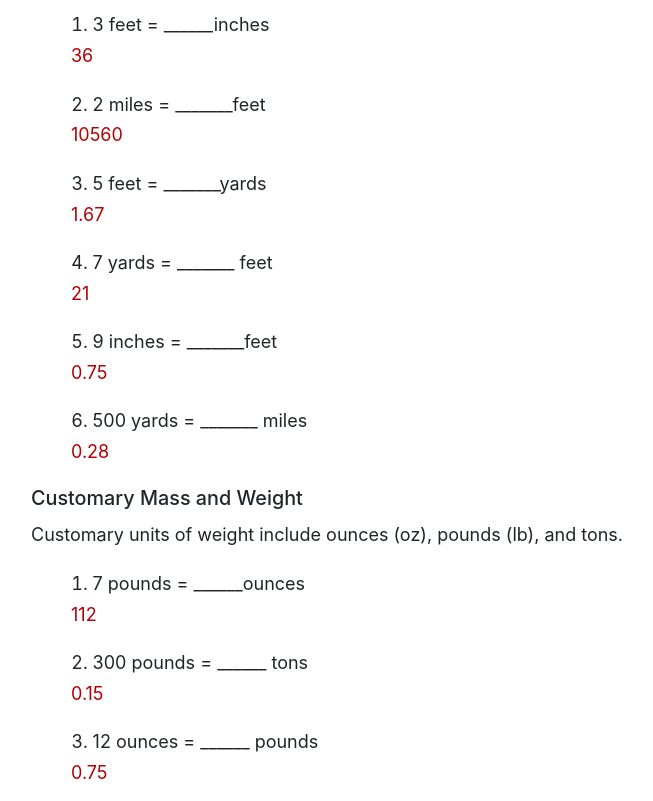
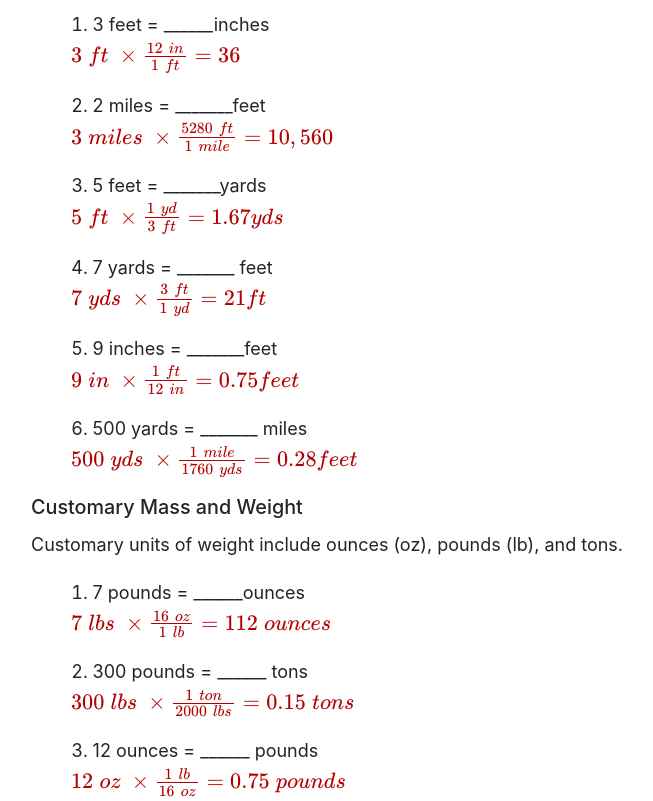
Before and after one commit to scetheridge/math1010, a plain HTML site: page u3s2.html in a window 1280 px wide. Shown: the part 540-1341 px from the top of the page, without its empty margins (57-710 px from the left). Drawn offline with nearby package versions, Linux system fonts and the light colour scheme; some packages are replaced by stand-ins of ours.

Commit message:
Update u3s2.html

```diff
--- a/u3s2.html
+++ b/u3s2.html
@@ -152,65 +152,81 @@
         <li>
           3 feet = ______inches
         </li>
-        <p class="solution">36</p>
+        <p class="solution">\(3\;ft\;\times\frac{12\;in}{1\;ft}=36\)</p>
+
+
 
 
         <li>2 miles = _______feet</li>
-        <p class="solution">10560</p>
+        <p class="solution">\(3\;miles\;\times\frac{5280\;ft}{1\;mile}=10,560\)</p>
+
 
        <li>5 feet = _______yards</li>
-       <p class="solution">1.67</p>
+       <p class="solution">\(5\;ft\;\times\frac{1\;yd}{3\;ft}=1.67 yds\)</p>
+
 
        <li>7 yards = _______ feet</li>
-       <p class="solution">21</p>
+       <p class="solution">\(7\;yds\;\times\frac{3\;ft}{1\;yd}=21 ft\)</p>
+
 
        <li>9 inches = _______feet</li>
-       <p class="solution">0.75</p>
+       <p class="solution">\(9\;in\;\times\frac{1\;ft}{12\;in}=0.75 feet\)</p>
+
 
        <li>500 yards = _______ miles</li>
-       <p class="solution">0.28</p>
+       <p class="solution">\(500\;yds\;\times\frac{1\;mile}{1760\;yds}=0.28 feet\)</p>
+
           </ol>
+          <p style="page-break-before: always">
           <h4>Customary Mass and Weight</h4>
           <p>Customary units of weight include ounces (oz), pounds (lb), and tons.</p>
           <ol>
             <li>7 pounds = ______ounces</li>
-            <p class="solution">112</p>
+            <p class="solution">\(7\;lbs\;\times\frac{16\;oz}{1\;lb}=112\; ounces\)</p>
+
 
             <li>300 pounds = ______ tons</li>
-            <p class="solution">0.15</p>
+            <p class="solution">\(300\;lbs\;\times\frac{1\;ton}{2000\;lbs}=0.15 \;tons\)</p>
+
 
             <li>12 ounces = ______ pounds</li>
-            <p class="solution">0.75</p>
+            <p class="solution">\(12\;oz\;\times\frac{1\;lb}{16\;oz}=0.75\; pounds\)</p>
+
 
             <li>1 pound = ______ ounces</li>
-            <p class="solution">16</p>
+            <p class="solution">\(1\;lb\;\times\frac{16\;oz}{1\;lb}=16\;oz\)</p>
 
 
 
           </ol>
 
-
+          <br>
+          <br>
 
        <h4>Customary Capacity</h4>
        <p>Customary units of capacity include cups (c), pints (pt), quarts (qt), and gallons(gal).</p>
 
        <ol>
 <li>3 gallons = ______ quarts</li>
-<p class="solution">12</p>
+<p class="solution">\(3\;gal\;\times\frac{4\;qts}{1\;gal}=12\;quarts\)</p>
+
 
 <li>5 cups = ______ pints</li>
-<p class="solution">2.5</p>
+<p class="solution">\(5\;cups\;\times\frac{1\;pt}{2\;cups}=2.5\;pints\)</p>
+
 
 <li>7 pints = ______ quarts</li>
-<p class="solution">3.5</p>
+<p class="solution">\(7\;pints\;\times\frac{1\;qt}{2\;pt}=3.5\;quarts\)</p>
+
 
 <li>12 cups = ______ gallons</li>
-<p class="solution">0.75</p>
+<p class="solution">\(\underset{}{12\;cups}\;\times\frac{1\;pt}{2\;cups}\times\frac{1\;qt}{2\;pts}\times\frac{1\;gal}{4\;qts}=0.75\;gals\)</p>
+
 
 
        </ol>
 
-
+       <p style="page-break-before: always">
 
        <h4>Temperature</h4>
        <p>The German scientist Gabriel Fahrenheit made the first mercury thermometer in 1714. On his scale, he defined 0˚as the temperature of a mixture of equal parts of salt and ice. On this basis, Fahrenheit assigned 32˚ to the freezing point of water, 96˚ to normal body temperature, and 212˚ to the boiling point of water. After his death, an error was discovered in his measurements, and normal body temperature was changed to 98.6˚.</p>
```
